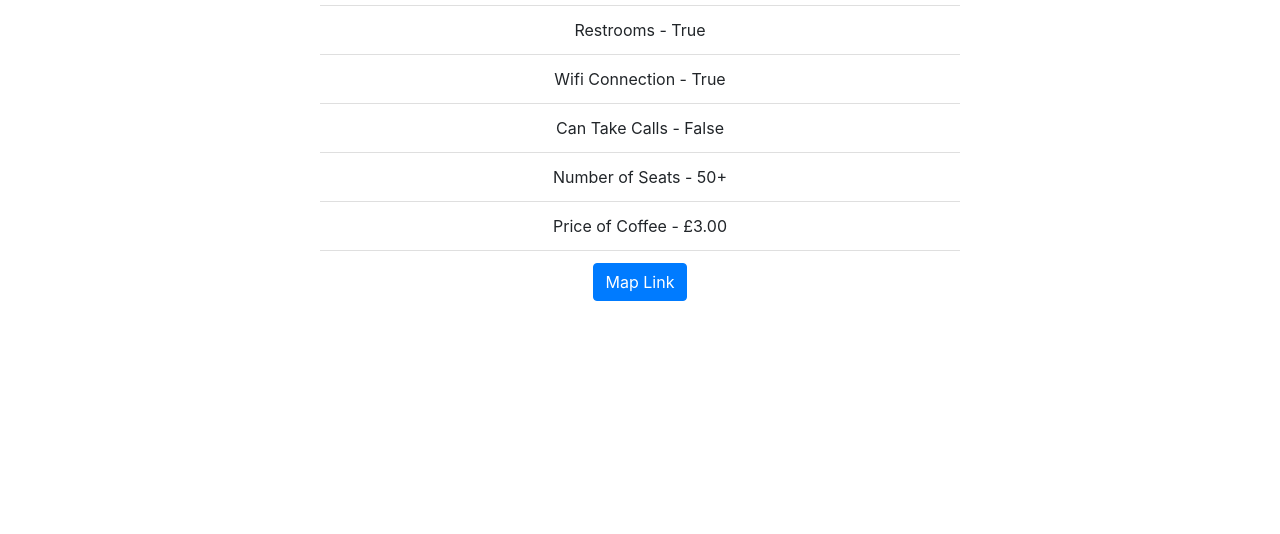
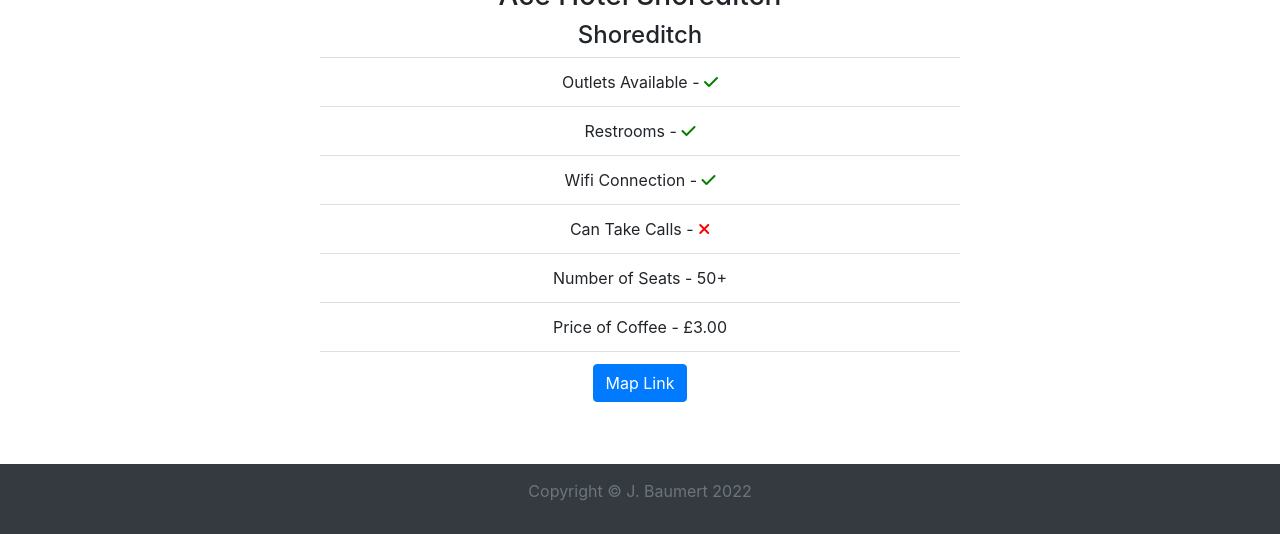
Before and after one commit to baumertjohn/CafeWifiWebsite, a Flask app: page /cafe/7 in a window 1280 px wide. Shown: the part 422-956 px from the top of the page. Before the commit the page ends 723 px from the top, so only its background shows below. Run offline with Flask 2, Linux system fonts and the light colour scheme; data comes from the database, SQL or seed files in the repository; some libraries are stand-ins or nearby versions.

Commit message:
Add styles.css, seperated footer and header from webpages.

```diff
--- /dev/null
+++ b/static/styles.css
@@ -0,0 +1,17 @@
+.navbar {
+  margin-bottom: 25px;
+}
+
+.footer {
+  margin: 50px 0px 0px;
+  text-align: center;
+  padding: 15px;
+}
+
+.fa-check {
+  color: green;
+}
+
+.fa-xmark {
+  color: red;
+}
--- a/templates/cafe.html
+++ b/templates/cafe.html
@@ -1,58 +1,43 @@
-<!DOCTYPE html>
-<html lang="en">
-
-<head>
-    <meta charset="UTF-8">
-    <meta http-equiv="X-UA-Compatible" content="IE=edge">
-    <meta name="viewport" content="width=device-width, initial-scale=1, shrink-to-fit=no">
-    <!-- Bootstrap CSS -->
-    <link rel="stylesheet" href="https://stackpath.bootstrapcdn.com/bootstrap/4.1.3/css/bootstrap.min.css"
-        integrity="sha384-MCw98/SFnGE8fJT3GXwEOngsV7Zt27NXFoaoApmYm81iuXoPkFOJwJ8ERdknLPMO" crossorigin="anonymous">
-    <!-- Font Awesome -->
-    <script src="https://kit.fontawesome.com/c3b1db97d2.js" crossorigin="anonymous"></script>
-    <title>Cafe Details</title>
-</head>
-
-<body>
+{% include "header.html" %}
+<!-- Page Header -->
 <div style="width:50%; margin:0 auto; text-align:center;">
-        <div>
+    <div style="padding-bottom: 20px;">
         <img src="{{cafe.img_url}}" class="img-fluid" alt="No Image">
     </div>
-
     <h3>{{cafe.name}}</h3>
     <h4>{{cafe.location}}</h4>
     <ul class="list-group list-group-flush">
-            <li class="list-group-item">Outlets Available - {{cafe.has_sockets}}</li>
-            <li class="list-group-item">Restrooms - {{cafe.has_toilet}}</li>
-            <li class="list-group-item">Wifi Connection - {{cafe.has_wifi}}</li>
-            <li class="list-group-item">Can Take Calls - {{cafe.can_take_calls}}</li>
+        {% if cafe.has_sockets == True %}
+        {% set status = 'fa-check' %}
+        {% else %}
+        {% set status = 'fa-xmark' %}
+        {% endif %}
+        <li class="list-group-item">Outlets Available - <i class="fa-solid {{ status }}"></i></i></li>
+
+        {% if cafe.has_toilet == True %}
+        {% set status = 'fa-check' %}
+        {% else %}
+        {% set status = 'fa-xmark' %}
+        {% endif %}
+        <li class="list-group-item">Restrooms - <i class="fa-solid {{ status }}"></i></i></li>
+
+        {% if cafe.has_wifi == True %}
+        {% set status = 'fa-check' %}
+        {% else %}
+        {% set status = 'fa-xmark' %}
+        {% endif %}
+        <li class="list-group-item">Wifi Connection - <i class="fa-solid {{ status }}"></i></i></li>
+
+        {% if cafe.can_take_calls == True %}
+        {% set status = 'fa-check' %}
+        {% else %}
+        {% set status = 'fa-xmark' %}
+        {% endif %}
+        <li class="list-group-item">Can Take Calls - <i class="fa-solid {{ status }}"></i></i></li>
         <li class="list-group-item">Number of Seats - {{cafe.seats}}</li>
         <li class="list-group-item">Price of Coffee - {{cafe.coffee_price}}</li>
         <li class="list-group-item"><a href="{{cafe.map_url}}" target="_blank" class="btn btn-primary">Map Link</a>
         </li>
     </ul>
-
-
-
-
-
-
-
 </div>
-
-
-
-    <!-- Optional JavaScript -->
-    <!-- jQuery first, then Popper.js, then Bootstrap JS -->
-    <script src="https://code.jquery.com/jquery-3.3.1.slim.min.js"
-        integrity="sha384-q8i/X+965DzO0rT7abK41JStQIAqVgRVzpbzo5smXKp4YfRvH+8abtTE1Pi6jizo"
-        crossorigin="anonymous"></script>
-    <script src="https://cdnjs.cloudflare.com/ajax/libs/popper.js/1.14.3/umd/popper.min.js"
-        integrity="sha384-ZMP7rVo3mIykV+2+9J3UJ46jBk0WLaUAdn689aCwoqbBJiSnjAK/l8WvCWPIPm49"
-        crossorigin="anonymous"></script>
-    <script src="https://stackpath.bootstrapcdn.com/bootstrap/4.1.3/js/bootstrap.min.js"
-        integrity="sha384-ChfqqxuZUCnJSK3+MXmPNIyE6ZbWh2IMqE241rYiqJxyMiZ6OW/JmZQ5stwEULTy"
-        crossorigin="anonymous"></script>
-</body>
-
-</html>
+{% include "footer.html" %}
--- /dev/null
+++ b/templates/footer.html
@@ -0,0 +1,23 @@
+<!-- Footer -->
+
+<div class="footer bg-dark">
+
+  <p class="copyright text-muted">Copyright &copy; J. Baumert 2022</p>
+
+</div>
+
+
+<!-- Optional JavaScript -->
+<!-- jQuery first, then Popper.js, then Bootstrap JS -->
+<script src="https://code.jquery.com/jquery-3.3.1.slim.min.js"
+  integrity="sha384-q8i/X+965DzO0rT7abK41JStQIAqVgRVzpbzo5smXKp4YfRvH+8abtTE1Pi6jizo" crossorigin="anonymous"></script>
+<script src="https://cdnjs.cloudflare.com/ajax/libs/popper.js/1.14.3/umd/popper.min.js"
+  integrity="sha384-ZMP7rVo3mIykV+2+9J3UJ46jBk0WLaUAdn689aCwoqbBJiSnjAK/l8WvCWPIPm49" crossorigin="anonymous"></script>
+<script src="https://stackpath.bootstrapcdn.com/bootstrap/4.1.3/js/bootstrap.min.js"
+  integrity="sha384-ChfqqxuZUCnJSK3+MXmPNIyE6ZbWh2IMqE241rYiqJxyMiZ6OW/JmZQ5stwEULTy" crossorigin="anonymous"></script>
+
+
+
+</body>
+
+</html>
--- /dev/null
+++ b/templates/header.html
@@ -0,0 +1,52 @@
+<!DOCTYPE html>
+<html lang="en">
+
+<head>
+    <meta charset="UTF-8">
+    <meta http-equiv="X-UA-Compatible" content="IE=edge">
+    <meta name="viewport" content="width=device-width, initial-scale=1, shrink-to-fit=no">
+    <!-- Bootstrap CSS -->
+    <link rel="stylesheet" href="https://stackpath.bootstrapcdn.com/bootstrap/4.1.3/css/bootstrap.min.css"
+        integrity="sha384-MCw98/SFnGE8fJT3GXwEOngsV7Zt27NXFoaoApmYm81iuXoPkFOJwJ8ERdknLPMO" crossorigin="anonymous">
+    <!-- Font Awesome -->
+    <script src="https://kit.fontawesome.com/c3b1db97d2.js" crossorigin="anonymous"></script>
+    <link rel="stylesheet" href="{{ url_for('static', filename='styles.css' )}}">
+    <title>Cafe Test</title>
+</head>
+
+<body>
+    <nav class="navbar navbar-expand-lg navbar-dark bg-dark sticky-top">
+        <a class="navbar-brand" href="/">Nomad Workplace Finder</a>
+        <button class="navbar-toggler" type="button" data-toggle="collapse" data-target="#navbarSupportedContent"
+            aria-controls="navbarSupportedContent" aria-expanded="false" aria-label="Toggle navigation">
+            <span class="navbar-toggler-icon"></span>
+        </button>
+
+        <div class="collapse navbar-collapse" id="navbarSupportedContent">
+            <ul class="navbar-nav mr-auto">
+                <!-- <li class="nav-item active">
+                    <a class="nav-link" href="/">Home <span class="sr-only">(current)</span></a>
+                </li>
+                <li class="nav-item">
+                    <a class="nav-link" href="#">Link</a>
+                </li>
+                <li class="nav-item dropdown">
+                    <a class="nav-link dropdown-toggle" href="#" id="navbarDropdown" role="button"
+                        data-toggle="dropdown" aria-haspopup="true" aria-expanded="false">
+                        Dropdown
+                    </a>
+                    <div class="dropdown-menu" aria-labelledby="navbarDropdown">
+                        <a class="dropdown-item" href="#">Action</a>
+                        <a class="dropdown-item" href="#">Another action</a>
+                        <div class="dropdown-divider"></div>
+                        <a class="dropdown-item" href="#">Something else here</a>
+                    </div>
+                </li>
+                <li class="nav-item">
+                    <a class="nav-link disabled" href="#">Disabled</a>
+                </li> -->
+            </ul>
+            <a class="nav-link" href="/">Home</a>
+            <a class="nav-link" href="#">Log In</a>
+        </div>
+    </nav>
```
Also changed, not shown: templates/index.html (+6 -31 lines). Lines whose indentation alone changed are shown as unchanged.
